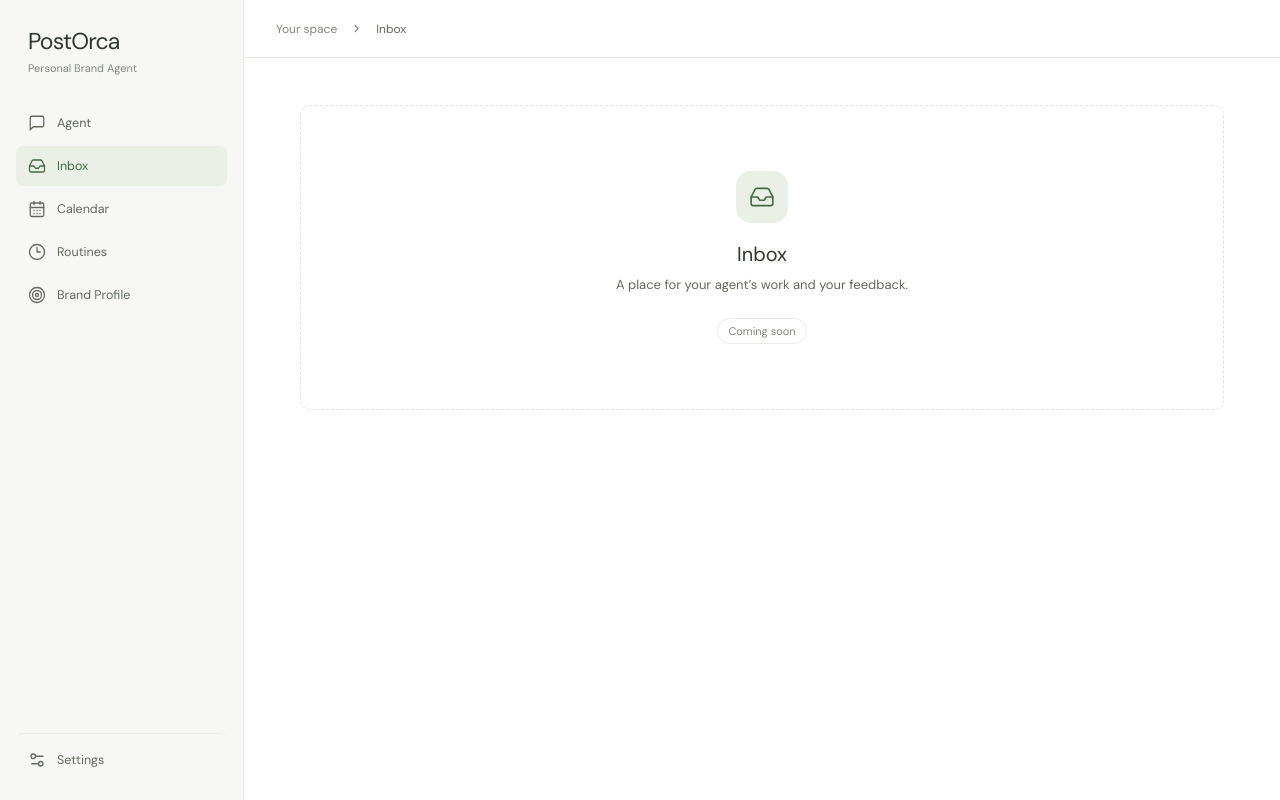
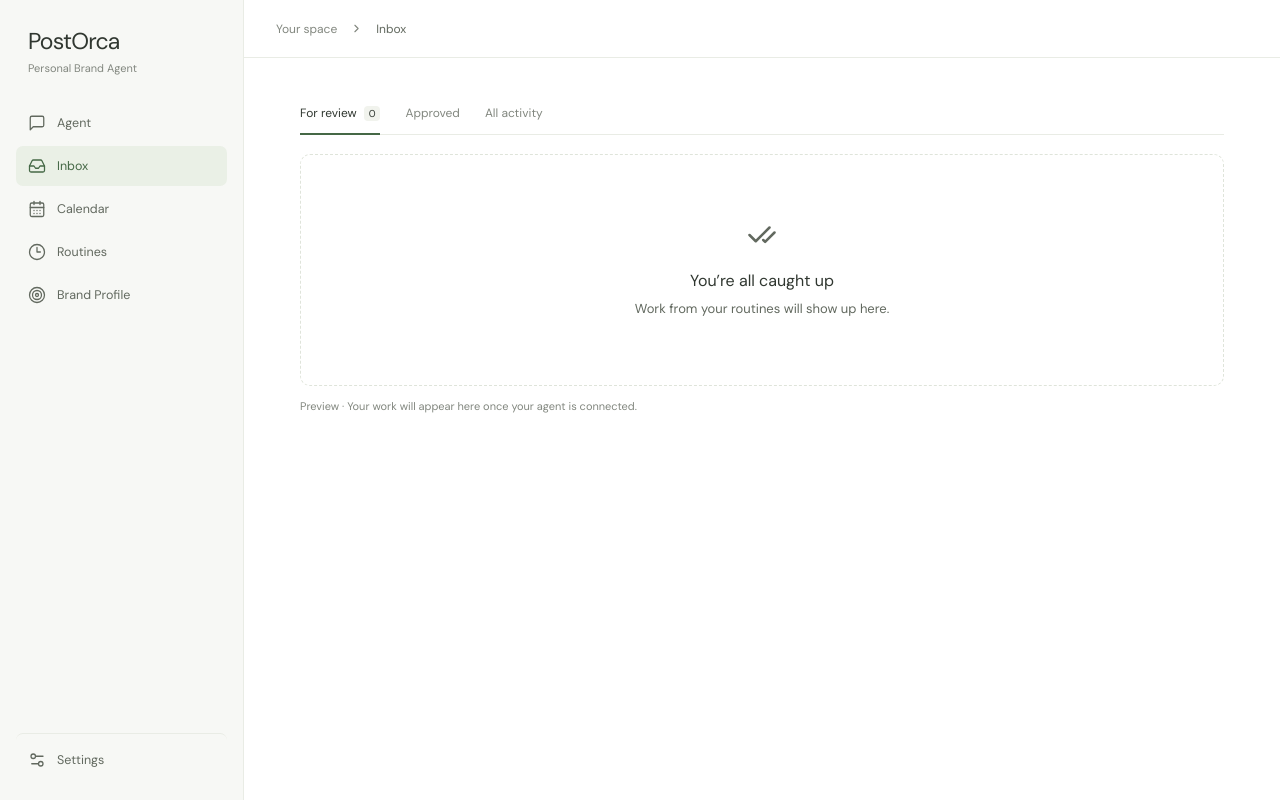
Before and after one commit to nla-asia/postorca-app, a React (Vite) app in the folder apps/desktop/: page / in a window 1280 px wide. Built offline with nearby package versions, Linux system fonts and the light colour scheme.

Commit message:
Add Inbox page with review filters and empty states

```diff
--- a/apps/desktop/src/App.tsx
+++ b/apps/desktop/src/App.tsx
@@ -6,6 +6,7 @@ import AppearanceSettings from "./components/AppearanceSettings";
 import { navigation, type Page } from "./navigation";
 import { useTheme } from "./lib/useTheme";
 import Agent from "./pages/Agent";
+import Inbox from "./pages/Inbox";
 
 export default function App() {
   const [page, setPage] = useState<Page>("Inbox");
@@ -28,7 +29,13 @@ export default function App() {
             </div>
           </header>
         )}
-        {page === "Agent" ? <Agent /> : <EmptyWorkspace item={current} />}
+        {page === "Agent" ? (
+          <Agent />
+        ) : page === "Inbox" ? (
+          <Inbox />
+        ) : (
+          <EmptyWorkspace item={current} />
+        )}
       </main>
       <AppearanceSettings
         open={settingsOpen}
--- a/apps/desktop/src/pages/Agent.css
+++ b/apps/desktop/src/pages/Agent.css
@@ -142,9 +142,3 @@
   min-height: 0;
   flex: 1;
 }
-.preview-note {
-  color: var(--muted);
-  font-size: 11px;
-  line-height: 1.6;
-  margin: 12px 0 0;
-}
--- /dev/null
+++ b/apps/desktop/src/pages/Inbox.css
@@ -0,0 +1,56 @@
+.section-toolbar {
+  display: flex;
+  align-items: center;
+  justify-content: space-between;
+  border-bottom: 1px solid var(--line);
+  margin-bottom: 19px;
+}
+
+.tabs {
+  display: flex;
+  gap: 25px;
+}
+
+.tabs button {
+  font-size: 12px;
+  color: var(--muted);
+  padding: 0 0 13px;
+  position: relative;
+  display: flex;
+  gap: 7px;
+  align-items: center;
+}
+
+.tabs button.selected {
+  color: var(--text);
+  font-weight: 550;
+}
+
+.tabs button.selected:after {
+  content: "";
+  position: absolute;
+  height: 2px;
+  background: var(--accent);
+  bottom: -1px;
+  left: 0;
+  right: 0;
+}
+
+.tabs button span {
+  background: var(--badge);
+  border-radius: 4px;
+  padding: 1px 5px;
+  font-size: 10px;
+}
+
+.proposal-list {
+  display: grid;
+  gap: 13px;
+}
+
+.empty-state h3 {
+  font-size: 16px;
+  color: var(--text);
+  margin: 15px 0 8px;
+  font-weight: 600;
+}
--- /dev/null
+++ b/apps/desktop/src/pages/Inbox.tsx
@@ -0,0 +1,78 @@
+import { useState } from "react";
+import { CheckCheck } from "lucide-react";
+import "./Inbox.css";
+
+const tabs = ["For review", "Approved", "All activity"] as const;
+
+export default function Inbox() {
+  const [filter, setFilter] = useState<(typeof tabs)[number]>("For review");
+  // Task loading will be connected when the work API is available.
+  const reviewCount = 0;
+  return (
+    <div className="page-content inbox-page">
+      <div className="section-toolbar">
+        <div className="tabs" role="tablist" aria-label="Inbox filters">
+          {tabs.map((tab, index) => (
+            <button
+              type="button"
+              key={tab}
+              id={`inbox-tab-${index}`}
+              role="tab"
+              aria-selected={filter === tab}
+              aria-controls="inbox-results"
+              tabIndex={filter === tab ? 0 : -1}
+              className={filter === tab ? "selected" : ""}
+              onClick={() => setFilter(tab)}
+              onKeyDown={(event) => {
+                if (
+                  !["ArrowRight", "ArrowLeft", "Home", "End"].includes(
+                    event.key,
+                  )
+                )
+                  return;
+                event.preventDefault();
+                const next =
+                  event.key === "Home"
+                    ? 0
+                    : event.key === "End"
+                      ? tabs.length - 1
+                      : (index +
+                          (event.key === "ArrowRight" ? 1 : -1) +
+                          tabs.length) %
+                        tabs.length;
+                setFilter(tabs[next]);
+                document.getElementById(`inbox-tab-${next}`)?.focus();
+              }}
+            >
+              {tab}
+              {tab === "For review" && <span>{reviewCount}</span>}
+            </button>
+          ))}
+        </div>
+      </div>
+      <div
+        className="proposal-list"
+        id="inbox-results"
+        role="tabpanel"
+        aria-labelledby={`inbox-tab-${tabs.indexOf(filter)}`}
+      >
+        <div className="empty-state">
+          <CheckCheck size={30} aria-hidden="true" />
+          <h3>
+            {filter === "Approved"
+              ? "Good ideas start here"
+              : "You’re all caught up"}
+          </h3>
+          <p>
+            {filter === "Approved"
+              ? "Work you approve will appear here."
+              : "Work from your routines will show up here."}
+          </p>
+        </div>
+      </div>
+      <p className="preview-note">
+        Preview · Your work will appear here once your agent is connected.
+      </p>
+    </div>
+  );
+}
--- a/apps/desktop/src/styles.css
+++ b/apps/desktop/src/styles.css
@@ -48,11 +48,19 @@
 * {
   box-sizing: border-box;
 }
+.preview-note {
+  color: var(--muted);
+  font-size: 11px;
+  line-height: 1.6;
+  margin: 12px 0 0;
+}
 body {
   margin: 0;
 }
 button,
-input {
+input,
+textarea,
+select {
   font: inherit;
 }
 button {
@@ -62,7 +70,9 @@ button {
   background: none;
 }
 button,
-input {
+input,
+textarea,
+select {
   -webkit-app-region: no-drag;
 }
 button:focus-visible {
```
